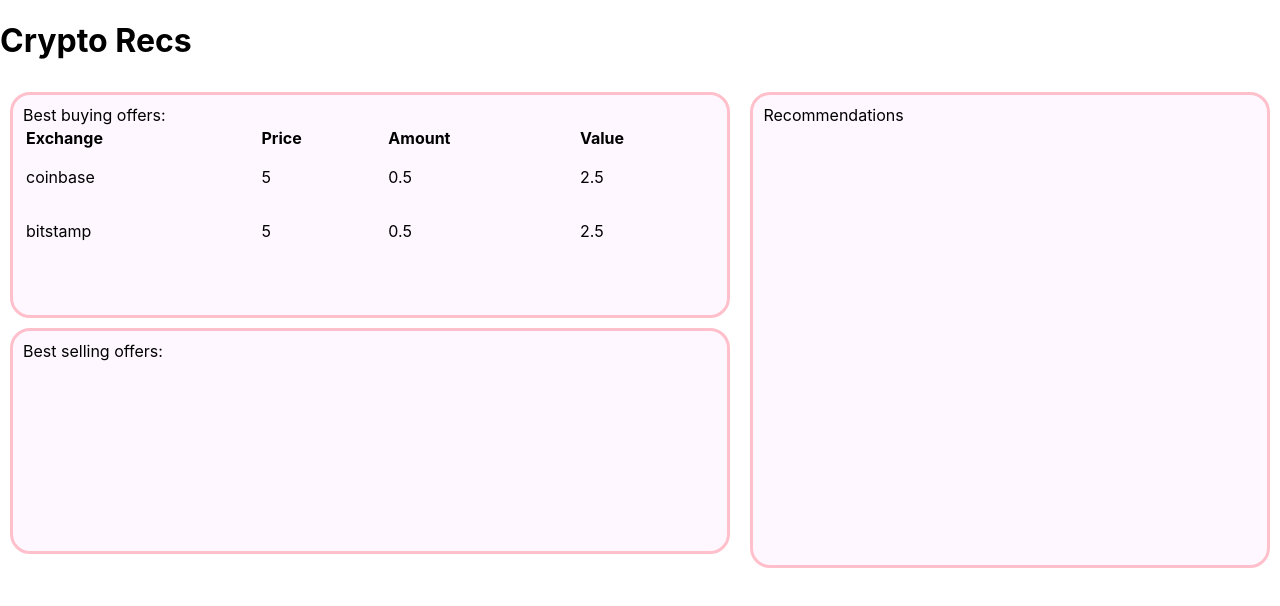
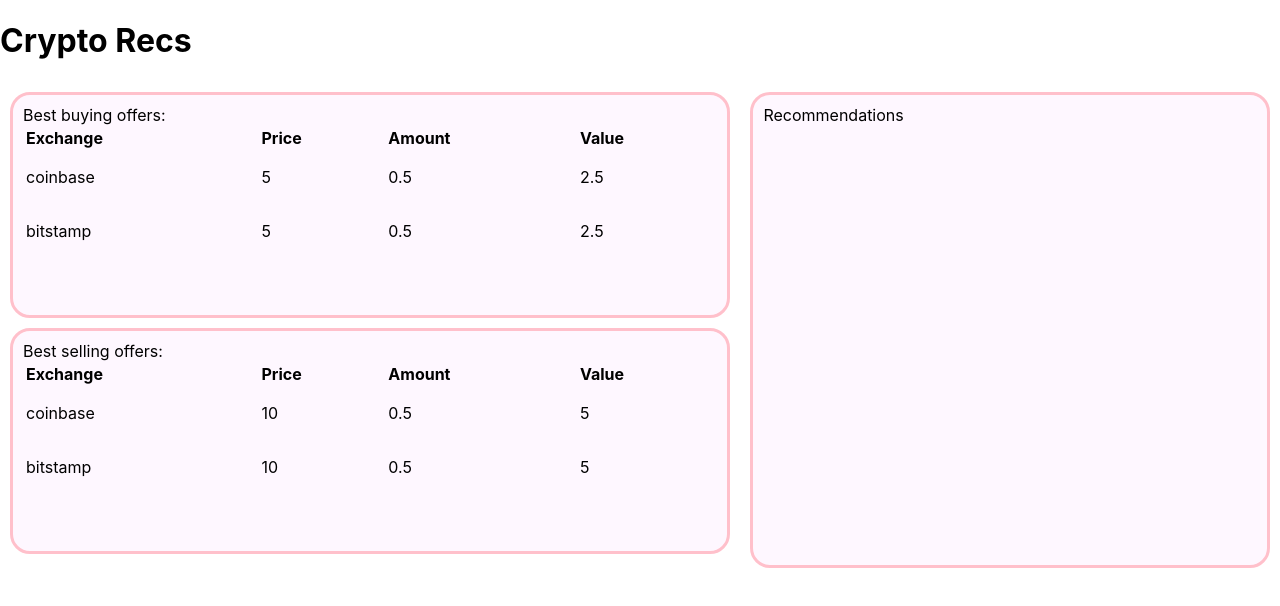
Before and after one commit to mtlynch3/crypto-recs, a React (Create React App) app: page / in a window 1280 px wide. Shown: the top 606 px of the page. Built offline with nearby package versions, Linux system fonts and the light colour scheme.

Commit message:
display sell data

```diff
--- a/src/components/Offers.js
+++ b/src/components/Offers.js
@@ -41,7 +41,19 @@ const exchangeView = (buyOrSell) => {
     );
   }
 
-  return rows;
+  return (
+    <table>
+      <tbody>
+        <tr>
+          <th>Exchange</th>
+          <th>Price</th>
+          <th>Amount</th>
+          <th>Value</th>
+        </tr>
+        {rows}
+      </tbody>
+    </table>
+  )
 
 }
 
@@ -49,21 +61,12 @@ const Offers = () => {
   return (
     <div className="offer-container">
       <div className="offer">
-        <div>Best buying offers: </div>
-        <table>
-          <tbody>
-            <tr>
-              <th>Exchange</th>
-              <th>Price</th>
-              <th>Amount</th>
-              <th>Value</th>
-            </tr>
-            {exchangeView("buy")}
-          </tbody>
-        </table>
+        <div>Best buying offers:</div>
+        {exchangeView("buy")}
       </div>
       <div className="offer">
-        Best selling offers:
+        <div>Best selling offers:</div>
+        {exchangeView("sell")}
       </div>
     </div>
   );
```
